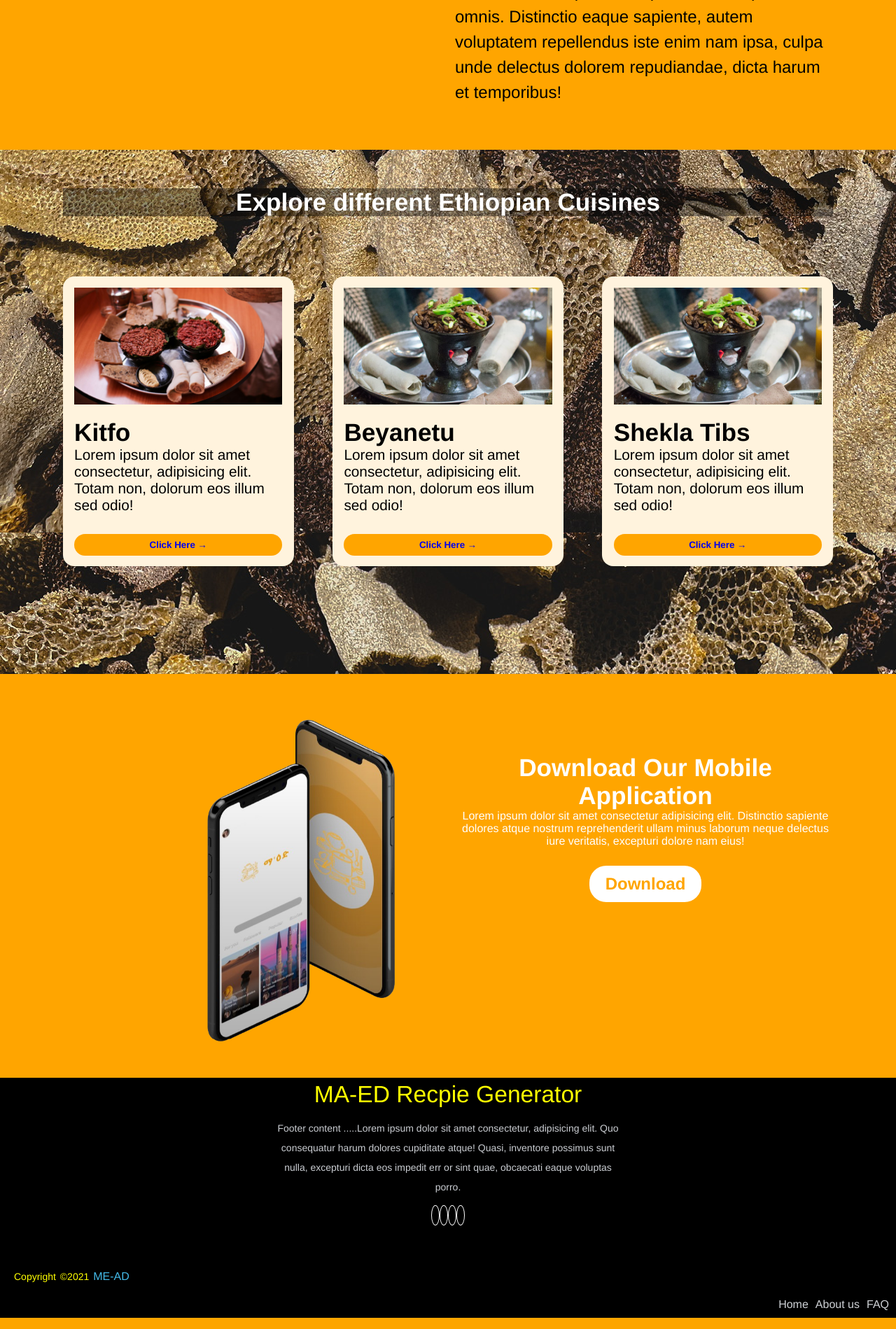
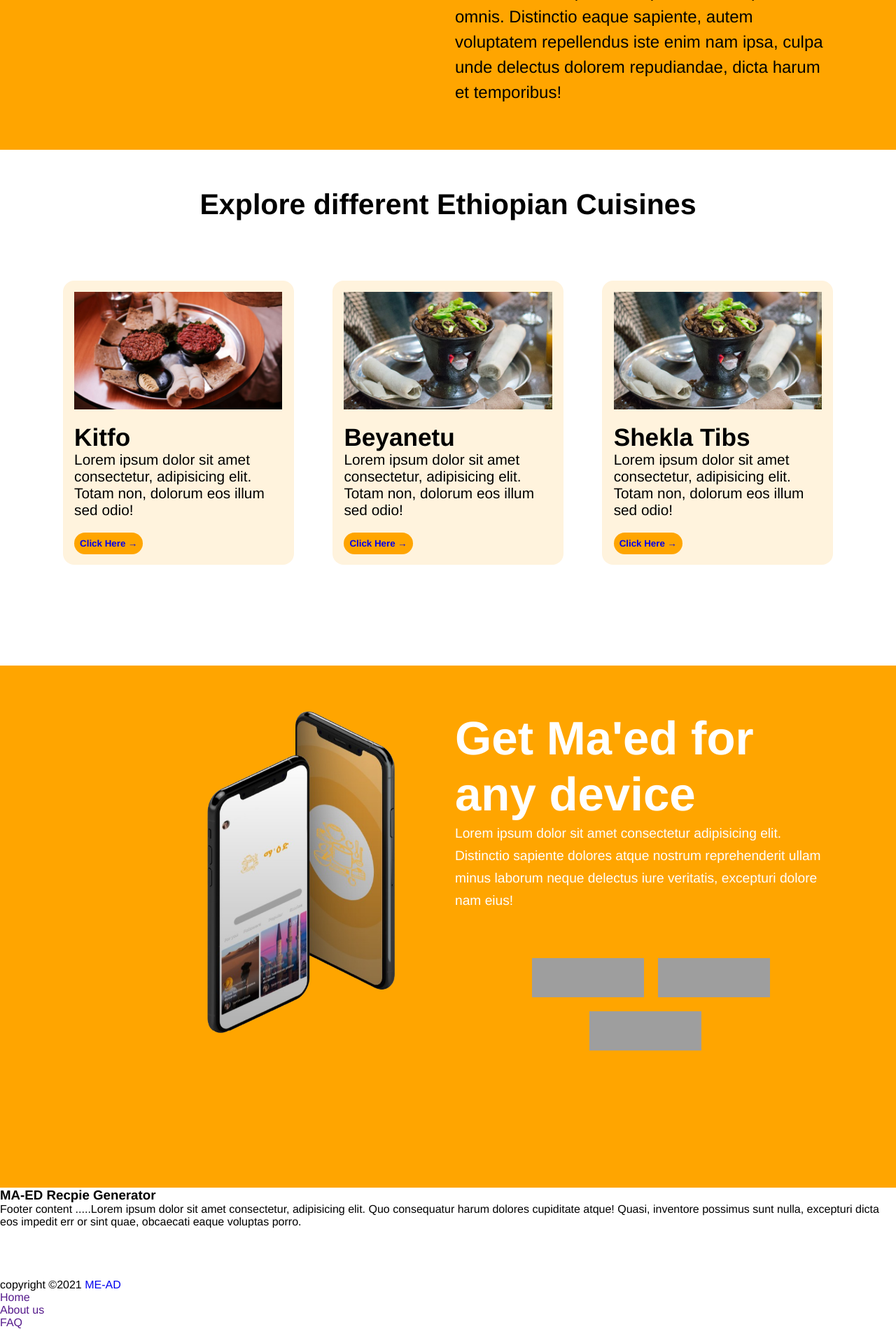
Before and after one commit to Eliyonqwe/Ma-ed-Recipe-Generator, a PHP site: page /HTML/home.php in a window 1280 px wide. Shown: the part 1287-3186 px from the top of the page at 70% size. Run offline with PHP 8.4, Linux system fonts and the light colour scheme; some libraries are stand-ins or nearby versions; some web fonts are replaced; grey boxes are pictures that could not be loaded.

Commit message:
homepage reverted, footer removed

```diff
--- a/Ma'ed/HTML/home.php
+++ b/Ma'ed/HTML/home.php
@@ -1,27 +1,18 @@
 <!DOCTYPE html>
 <html lang="en">
+
 <head>
   <meta charset="UTF-8" />
   <meta http-equiv="X-UA-Compatible" content="IE=edge" />
   <meta name="viewport" content="width=device-width, initial-scale=1.0" />
   <title>MA'ED | Recipe generator</title>
-    <link rel="icon" type="image/x-icon" href="../pics/favicon.ico" >
+  <link rel="icon" type="image/x-icon" href="../pics/favicon.ico">
   <link rel="stylesheet" href="../Styles/home.css" />
-    <link
-      href="https://fonts.cdnfonts.com/css/proxima-nova-2"
-      rel="stylesheet"
-    />
-    <link
-      rel="stylesheet"
-      href="https://fonts.googleapis.com/css2?family=Material+Symbols+Outlined:opsz,wght,FILL,GRAD@20..48,100..700,0..1,-50..200"
-    />
+  <link href="https://fonts.cdnfonts.com/css/proxima-nova-2" rel="stylesheet" />
+  <link rel="stylesheet" href="https://fonts.googleapis.com/css2?family=Material+Symbols+Outlined:opsz,wght,FILL,GRAD@20..48,100..700,0..1,-50..200" />
   <link href='https://unpkg.com/boxicons@2.1.4/css/boxicons.min.css' rel='stylesheet'>
 
-
-    <script
-      src="https://kit.fontawesome.com/a076d05399.js"
-      crossorigin="anonymous"
-    ></script>
+  <script src="https://kit.fontawesome.com/a076d05399.js" crossorigin="anonymous"></script>
 </head>
 
 <body>
@@ -29,9 +20,7 @@
   <div class="wrapper">
     <header class="header" id="header">
       <section class="logo" id="logo">
-          <a href="home.html"
-            ><img src="../pics/Maed_logo1-removebg.png" alt=""
-          /></a>
+        <a href="home.html"><img src="../pics/Maed_logo1-removebg.png" alt="" /></a>
       </section>
       <section class="navigation" id="navigation">
         <input type="checkbox" id="dropcheckbox" />
@@ -43,24 +32,15 @@
 
         <ul>
           <li id="normal">
-              <a href="#"
-                ><span
-                  class="material-symbols-outlined style"
-                  style="line-height: 1"
-                  >Home</span
-                >Home</a
-              >
+            <a href="#"><span class="material-symbols-outlined style" style="line-height: 1">Home</span>Home</a>
           </li>
           <li id="normal">
-              <a href="#aboutus"
-                ><span class="material-symbols-outlined">groups</span> About
-                Us</a
-              >
+            <a href="#aboutus"><span class="material-symbols-outlined">groups</span> About
+              Us</a>
           </li>
           <li id="normal">
             <a href="#">
-                <span class="material-symbols-outlined">help</span>FAQs</a
-              >
+              <span class="material-symbols-outlined">help</span>FAQs</a>
           </li>
           <li id="separator"><a href="#">|</a></li>
           <!--
@@ -68,8 +48,7 @@
               <a href="#"><span class="material-symbols-outlined">help</span>Sign Up </a>
             </li> -->
           <li id="account">
-              <a href="signup.php"
-                ><button class="account" onclick="">
+            <a href="signup.php"><button class="account" onclick="">
                 <span class="material-symbols-outlined">person</span>Account
               </button>
             </a>
@@ -138,10 +117,7 @@
       <div class="gridone">
         <div class="gridone_text">
           <div class="gridone_image">
-              <img
-                src="../Logo/https __cdn.cnn.com_cnnnext_dam_assets_190205205048-kitfo.jpg"
-                alt=""
-              />
+            <img src="../Logo/https __cdn.cnn.com_cnnnext_dam_assets_190205205048-kitfo.jpg" alt="" />
           </div>
           <h1 id="gridtitle">Kitfo</h1>
           <p id="gridtext">
@@ -183,20 +159,26 @@
         <img src="../pics/ourapp-removebg.png" alt="" />
       </div>
       <div class="mobileapp_text">
-          <h1>Download Our Mobile Application</h1>
+        <h1>Get Ma'ed for any device</h1>
         <p>
           Lorem ipsum dolor sit amet consectetur adipisicing elit. Distinctio
           sapiente dolores atque nostrum reprehenderit ullam minus laborum
           neque delectus iure veritatis, excepturi dolore nam eius!
         </p>
         <br />
-          <button class="download">Download</button>
+
+        <a href="/" target="_blank" tabIndex="0"><img class="bn45" src="https://upload.wikimedia.org/wikipedia/commons/thumb/7/78/Google_Play_Store_badge_EN.svg/2560px-Google_Play_Store_badge_EN.svg.png" alt="Google Playstore" /></a>
+        <!-- <br> -->
+        <a href="/" target="_blank" tabIndex="0"><img class="bn46" src="https://developer.apple.com/assets/elements/badges/download-on-the-app-store.svg" alt="App Store" /></a>
+        <!-- <br> -->
+        <a href='/' target="_blank"><img class="bn44" src='https://developer.microsoft.com/en-us/store/badges/images/English_get-it-from-MS.png' alt='Badge' /></a>
       </div>
     </div>
 
-        <!-- Footer File New  -->
+
     <footer>
       <div class="footer-content">
+
         <h3>MA-ED Recpie Generator</h3>
         <p>Footer content .....Lorem ipsum dolor sit amet consectetur, adipisicing elit. Quo consequatur harum
           dolores cupiditate atque! Quasi, inventore possimus sunt nulla, excepturi dicta eos impedit err
@@ -232,18 +214,8 @@
 </html>
 </div>
 </body>
+
 </html>
 
 <script src="https://unpkg.com/scrollreveal"></script>
 <script src="../Scripts/home.js"></script>
-<script>
-  // Get the modal
-  var modal = document.getElementById('id01');
-
-  // When the user clicks anywhere outside of the modal, close it
-  window.onclick = function(event) {
-      if (event.target == modal) {
-          modal.style.display = "none";
-      }
-  }
-  </script>
--- a/Ma'ed/Styles/home.css
+++ b/Ma'ed/Styles/home.css
@@ -6,16 +6,12 @@
      font-family: Proxima Nova, Helvetica, Arial, sans-serif;
     text-decoration: none;
 
-
-
 }
 
 body{
     min-height: 100vh;
-
-        background-image: url('../pics/injera.JPG') ;
-
-
+    max-width: 100%;
+    overflow-x: hidden
 }
 
 .header{
@@ -109,133 +101,6 @@ span[class^="material"]{
     line-height: 0.4;
     color: white;
 }
-
-/* Login */
-
-/* Full-width input fields */
-input[type=text], input[type=password] {
-    width: 100%;
-
-    padding: 12px 20px;
-    margin: 8px 0;
-    display: inline-block;
-    border: 1px solid #ccc;
-    box-sizing: border-box;
-  }
-
-  /* Set a style for all buttons */
-  button {
-    background-color: orange;
-    color: white;
-    font-weight: bold;
-    padding: 14px 20px;
-    margin: 8px 0;
-    border: none;
-    cursor: pointer;
-    width: 100%;
-  }
-
-  button:hover {
-    opacity: 0.8;
-  }
-
-  /* Extra styles for the cancel button */
-  .cancelbtn {
-    width: auto;
-    padding: 10px 18px;
-    background-color: #f44336;
-  }
-
-  /* Center the image and position the close button */
-  .imgcontainer {
-    text-align: center;
-    margin: 24px 0 7px 0;
-    position: relative;
-  }
-
-  img.avatar {
-    width: 10%;
-    height: 20%;
-    border-radius: 50%;
-  }
-
-  .container {
-    padding: 16px;
-  }
-
-  span.psw {
-    float: right;
-    padding-top: 16px;
-  }
-
-  /* The Modal (background) */
-  .modal {
-    display: none; /* Hidden by default */
-    position: fixed; /* Stay in place */
-    z-index: 1; /* Sit on top */
-    left: 0;
-    top: 0;
-    width: 100%; /* Full width */
-    height: 100%; /* Full height */
-    overflow: auto; /* Enable scroll if needed */
-    background-color: rgb(0,0,0); /* Fallback color */
-    background-color: rgba(0,0,0,0.7); /* Black w/ opacity */
-    padding-top: 60px;
-  }
-
-  /* Modal Content/Box */
-  .modal-content {
-    background-color: #fefefe;
-    margin: 5% auto 15% auto; /* 5% from the top, 15% from the bottom and centered */
-    border: 1px solid #888;
-    width: 50%; /* Could be more or less, depending on screen size */
-
-  }
-
-  /* The Close Button (x) */
-  .close {
-    position: absolute;
-    right: 25px;
-    top: 0;
-    color: #000;
-    font-size: 35px;
-    font-weight: bold;
-  }
-
-  .close:hover,
-  .close:focus {
-    color: red;
-    cursor: pointer;
-  }
-
-  /* Add Zoom Animation */
-  .animate {
-    -webkit-animation: animatezoom 0.6s;
-    animation: animatezoom 0.6s
-  }
-
-  @-webkit-keyframes animatezoom {
-    from {-webkit-transform: scale(0)}
-    to {-webkit-transform: scale(1)}
-  }
-
-  @keyframes animatezoom {
-    from {transform: scale(0)}
-    to {transform: scale(1)}
-  }
-
-  /* Change styles for span and cancel button on extra small screens */
-  @media screen and (max-width: 300px) {
-    span.psw {
-       display: block;
-       float: none;
-    }
-    .cancelbtn {
-       width: 100%;
-    }
-  }
-/* /Login */
-
 
 
 .account{
@@ -636,7 +504,6 @@ input[type=text], input[type=password] {
     grid-template-rows: 0.5fr 1fr;
 }
 .exploretitle{
-    color: white;
     grid-row: 1/2 ;
     padding: 5% 0;
     font-size: 2rem;
@@ -644,18 +511,14 @@ input[type=text], input[type=password] {
     text-align: center;
     font-size: calc(1rem + 1.5vw);
 }
-.exploretitle h3{
-    background-color: rgb(0,0,0); /* Fallback color */
-    background-color: rgba(0,0,0, 0.4); /* Black w/opacity/see-through */
 
-    font-size: calc(1rem + 1.5vw);
-}
 .gridone{
     grid-row: 2/3 ;
     grid-column: 1/2;
     background-color: #fff3dd;
     padding: 0 5%;
     border-radius: 1rem;
+    transition:  0.5s;
 }
 .gridtwo{
     grid-row: 2/3 ;
@@ -731,12 +600,14 @@ input[type=text], input[type=password] {
 .mobileapp_pic img {
 
     width: 80%;
-
+    vertical-align: middle;
+    min-height: 50%;
 
 
 }
 
 .mobileapp_text {
+    display: inline-block;
     padding-right: 15%;
     padding-bottom: 30%;
     color: black;
@@ -748,38 +619,50 @@ input[type=text], input[type=password] {
 
 .mobileapp_text h1{
     color: white;
-    font-size: calc(1rem + 1.5vw);
+    font-size: calc(3rem + 1.5vw);
     border: none;
-    text-align: center;
+    text-align: left;
+    line-height: 5rem;
 
 }
- .mobileapp_text p{
-    text-align: center;
+.mobileapp_text p{
+    line-height: 2rem;
+    font-size: larger;
+     text-align: left;
+
     color: white;
  }
 
-.mobileapp_text button {
+ /* playstore btn */
+.bn46 {
+    width: 10rem;
+    height: 3.5rem;
+    transition: 0.5s ease;
+    margin-top: 3rem;
+    margin-top: 1rem;
 
-    font-size: min(calc(100vw/30), 1.5rem);
-    line-height: 150%;
-    outline: none;
+}
+/* appstore btn */
+.bn45 {
+    margin: 0 1rem;
+    margin-top: 3rem;
 
-    min-height: 0.1rem;
-    max-height: 10rem;
-    min-width: 0.1rem;
-    max-width: 10rem;
-    background-color: white;
-    border-radius: 1.5rem;
-    cursor: pointer;
-    font-weight: bolder;
-    padding: 0.5rem 0.5rem;
-    color:#FFA500;
-    border: none;
-    transition: 0.3s ease;
+    width: 10rem;
+    height: 3.5rem;
+    transition: 0.5s ease;
+}
+.bn44 {
 
-/* font-size: 2rem; */
+    margin: 0 1rem;
+    margin-top: 1rem;
+    width: 10rem;
+    height: 3.5rem;
+    transition: 0.5s ease;
 }
 
+.bn44:hover, .bn45:hover, .bn46:hover {
+    transform: scale(1.05);
+}
 
 .mobileapp_text button:hover {
     cursor: pointer;
@@ -792,114 +675,3 @@ input[type=text], input[type=password] {
         0 0 5px white,
         0 0 5px white;
 }
-
-
-
-
-/* Footer  */
-
-footer{
-    position:absolute;
-
-    background: black;
-    height: auto;
-    width: 100vw;
-    padding-top:0;
-    padding-bottom: 10px;
-    color: yellow;
-}
-.footer-content {
-    display: felx;
-    align-items: center;
-    justify-content: center;
-    flex-direction: column;
-    text-align: center;
-}
-.footer-content h3{
-    font-size: 2.1rem;
-    font-weight: 500;
-    text-transform: capitalize;
-    line-height: 3rem;
-}
-.footer-content p{
-    max-width: 500px;
-    margin: 10px auto;
-    line-height: 28px;
-    font-size: 14px;
-    color: #cacdd2;
-
-}
-.socials{
-    list-style: none;
-    display: flex;
-    align-items: center;
-    justify-content: center;
-    margin: 1rem 0 3rem 0;
-
-}
-.socials a{
-    text-decoration: none;
-    color: #fff;
-    border: 1.1px solid white;
-    padding: 5px;
-    border-radius: 50%;
-}
-.socials a i{
-    font-size: 1.1rem;
-    width: 20px;
-    transition: color .4s ease;
-}
-.socials a:hover i{
-    color: aqua;
-}
-.footer-bottom{
-    background: #000;
-    width: 100vw;
-    padding: 20px;
-    padding-bottom: 40px;
-    text-align: center;
-}
-.footer-bottom p{
-    float: left;
-    font-size: 14px;
-    word-spacing: 2px;
-    text-transform: capitalize;
- }
- .footer-bottom p a{
-   color:#44bae8;
-   font-size: 16px;
-   text-decoration: none;
- }
- .footer-bottom span{
-     text-transform: uppercase;
-     opacity: .4;
-     font-weight: 200;
- }
- .footer-menu{
-    float: right;
-  }
-
-  .footer-menu ul{
-    display: flex;
-  }
-
-  .footer-menu ul li{
-  padding-right: 10px;
-  display: block;
-  }
-
-  .footer-menu ul li a{
-    color: #cfd2d6;
-    text-decoration: none;
-  }
-
-  .footer-menu ul li a:hover{
-    color: #27bcda;
-  }
-  @media (max-width:500px) {
-    .footer-menu ul{
-      display: flex;
-      margin-top: 10px;
-      margin-bottom: 20px;
-    }
-    }
```
Also changed, not shown: other parts of Ma'ed/Styles/home.css (+29 -24 lines), Ma'ed/HTML/signup.php (+13 -14 lines), Ma'ed/Styles/signup.css (+8 -1 lines). Lines whose indentation alone changed are shown as unchanged.
